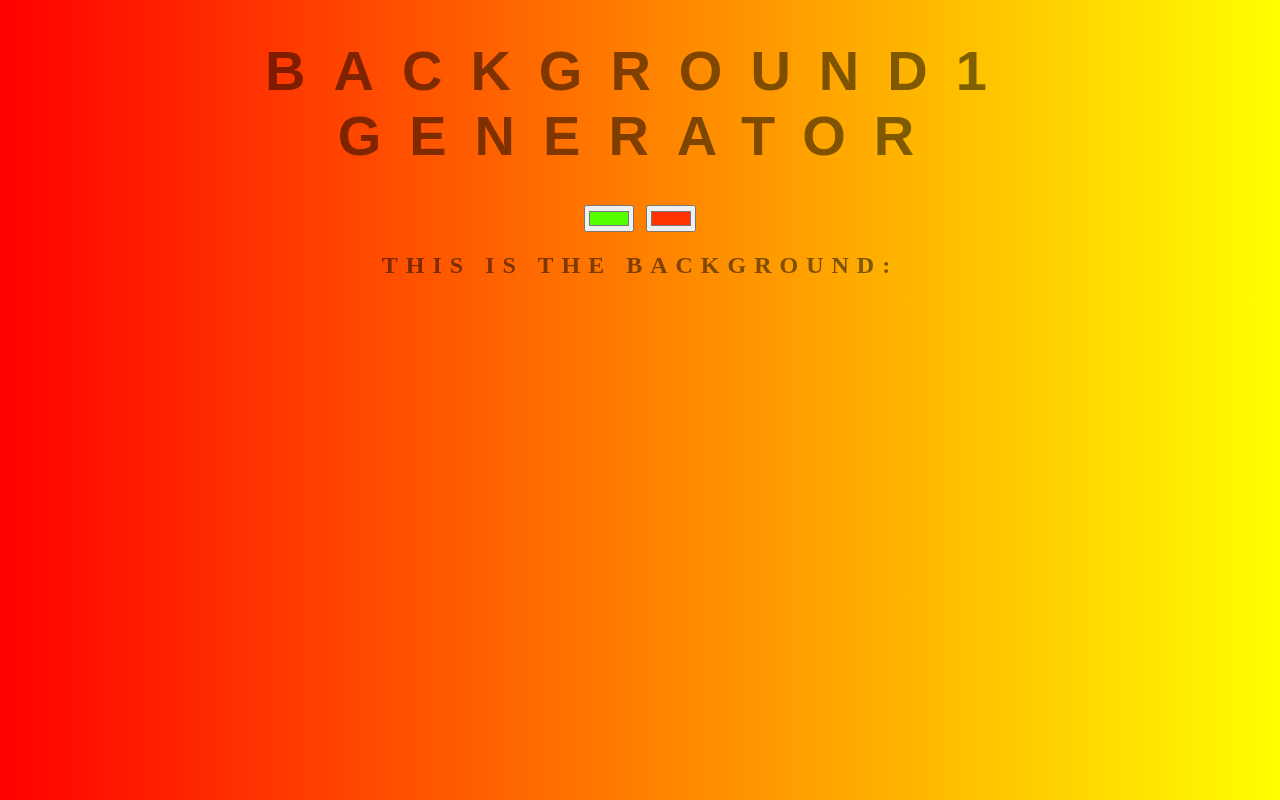
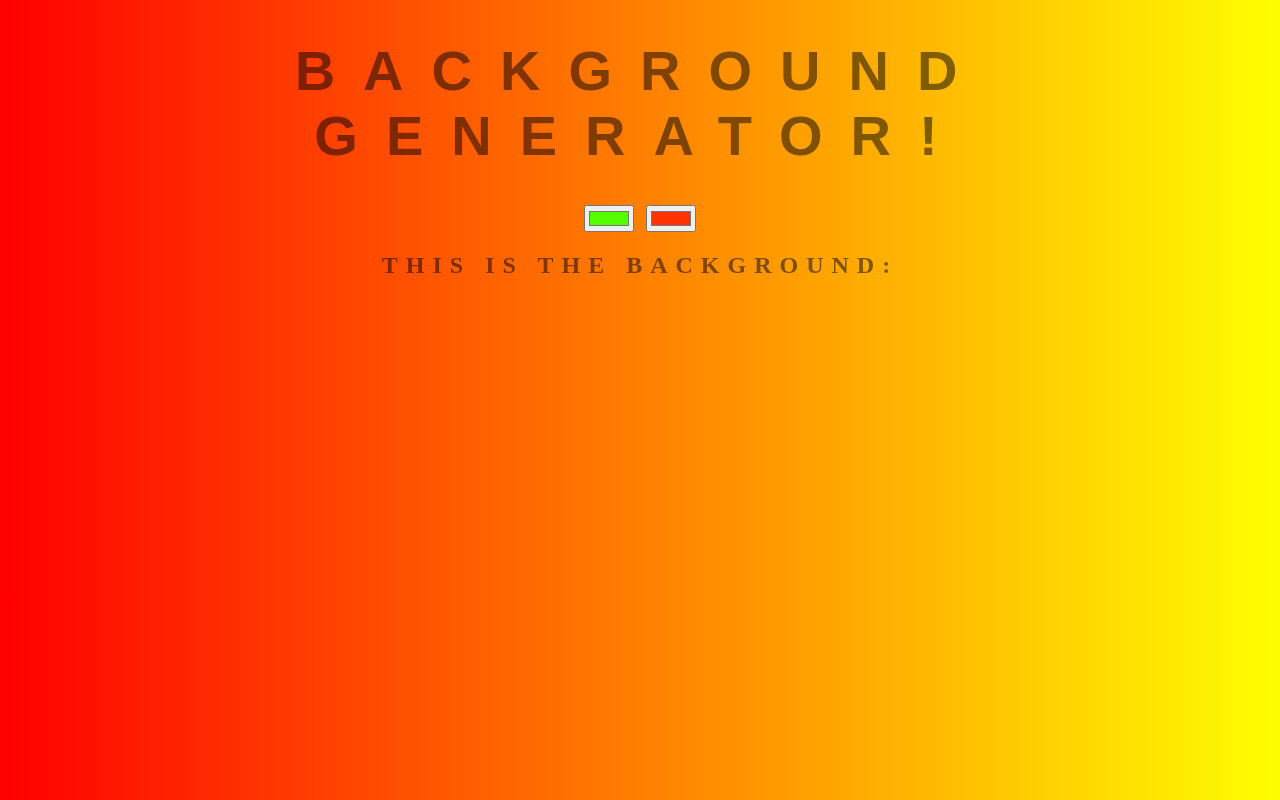
Before and after one commit to smittensam/backgroundgenerator, a plain HTML site: page index.html in a window 1280 px wide. Drawn offline with Linux system fonts and the light colour scheme.

Commit message:
title is back

```diff
--- a/index.html
+++ b/index.html
@@ -5,7 +5,7 @@
 	<link rel="stylesheet" type="text/css" href="style.css">
 </head>
 <body id="GR">
-	<h1>BACKGROUND1 GENERATOR</h1>
+	<h1>Background GENERATOR!</h1>
 	<input class="color1" type="color" name="color1" value="#55ff00">
 	<input class="color2" type="color" name="color2" value="#ff3300">
 	<h2>This is the background:</h2>
```
